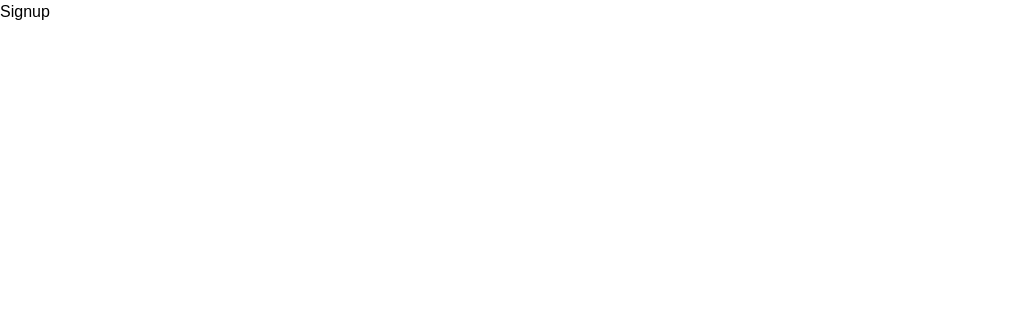
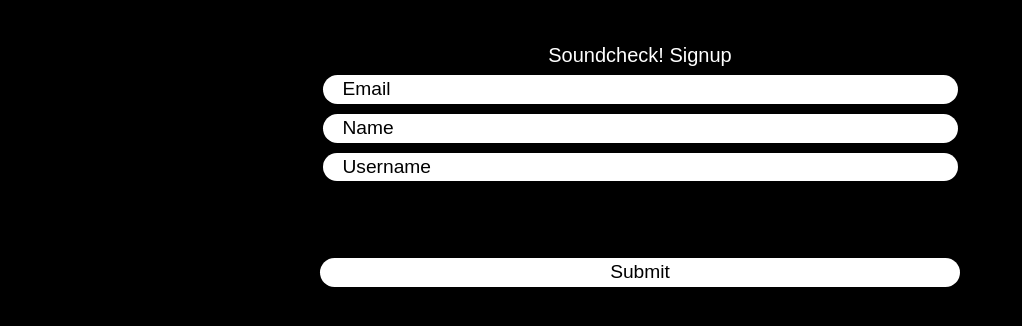
Before and after one commit to sakinkirti/soundcheck, a React (Create React App) app in the folder frontend/: page /signup in a window 1280 px wide. Shown: the top 326 px of the page, without its empty margins (0-1022 px from the left). Built offline with nearby package versions, Linux system fonts and the light colour scheme; a web font is replaced by a local one.

Commit message:
signup page

```diff
--- a/frontend/package.json
+++ b/frontend/package.json
@@ -6,13 +6,15 @@
     "@testing-library/jest-dom": "^5.16.5",
     "@testing-library/react": "^13.4.0",
     "@testing-library/user-event": "^13.5.0",
+    "formik": "^2.2.9",
     "react": "^18.2.0",
     "react-dom": "^18.2.0",
     "react-icons": "^4.7.1",
     "react-router-dom": "^6.8.1",
     "react-scripts": "5.0.1",
     "styled-components": "^5.3.6",
-    "web-vitals": "^2.1.4"
+    "web-vitals": "^2.1.4",
+    "yup": "^1.0.0"
   },
   "scripts": {
     "start": "react-scripts start",
--- /dev/null
+++ b/frontend/src/components/Button.jsx
@@ -0,0 +1,37 @@
+import React from 'react'
+import styled from 'styled-components'
+
+const StyledButton = styled.button`
+  width: 50%;
+  outline: none;
+  border-radius: 2rem;
+  font-size: 1.2rem;
+  color: black;
+  font-weight: 400;
+  background-color: white;
+  border: none;
+  transition: all .2s;
+
+  &:hover {
+    transform: translateY(-3px);
+  }
+
+  &:active {
+    transform: translateY(2px);
+  }
+
+  &:disabled {
+    cursor: not-allowed;
+    background-color: #333;
+  }
+`;
+
+const Button = ({children, disabled, ...rest}) => {
+  return (
+    <StyledButton disabled={disabled} {...rest}>
+      {children}
+    </StyledButton>
+  )
+}
+
+export default Button
--- /dev/null
+++ b/frontend/src/components/SignupForm.jsx
@@ -0,0 +1,53 @@
+import { Formik, Form, Field } from 'formik'
+import React from 'react'
+import TextField from './TextField'
+import * as Yup from 'yup'
+import Button from './Button'
+
+
+const SignupForm = ({signUp}) => {
+
+  const signupSchema = Yup.object().shape({
+    name: Yup.string()
+      .required('Name is required.')
+      .min(2, 'Too short.')
+      .max(30, 'Too long.'),
+    username: Yup.string()
+      .required('Username is required.')
+      .min(2, 'Too short.')
+      .max(30, 'Too long.'),
+    email: Yup.string()
+      .email('Invalid email.')
+      .required('Email is required.'),
+  })
+
+  return (
+    <Formik
+      initialValues={{
+        email: '',
+        name: '',
+        username: '',
+      }}
+      validationSchema={signupSchema}
+      onSubmit={(values, { setSubmitting }) => {
+        console.log(values);
+        signUp(values);
+        setSubmitting(false);
+      }}
+    >
+      {({isSubmitting, isValid}) => (
+        <div style={{textAlign: 'center', paddingBottom:'20px'}}>
+          <Form>
+            <Field type='email' name='email' placeholder='Email' component={TextField}/>
+            <Field type='name' name='name' placeholder='Name' component={TextField}/>
+            <Field type='username' name='username' placeholder='Username' component={TextField}/>
+            <Button button={!isValid} type='submit'>Submit</Button>
+          </Form>
+        </div>
+      )}
+    </Formik>
+
+  )
+}
+
+export default SignupForm
--- /dev/null
+++ b/frontend/src/components/TextField.jsx
@@ -0,0 +1,56 @@
+import React from 'react'
+import styled from 'styled-components'
+
+const InputWrapper = styled.div`
+  width: 100%;
+  display: flex;
+  padding: 5px;
+  flex-direction: column;
+  position: relative;
+  align-items: center;
+
+  &:last-of-type {
+    margin-bottom: 4.5rem;
+  }
+`;
+
+const StyledInput = styled.input`
+  /* padding: 1rem 2rem; */
+  background-color: white;
+  width: 50%;
+  border: none;
+  color: black;
+  font-weight: 400;
+  border-radius: 2rem;
+  font-size: 1.2rem;
+  padding-left: 10px;
+
+  &::placeholder {
+    color: black;
+    padding-left: 10px;
+  }
+`;
+
+const Error = styled.div`
+  color: red;
+  visibility: ${({show}) => show ? 'visible' : 'hidden'};
+  opacity: ${({show}) => show ? '1' : '0'};
+  transform: translateY(${({show}) => show ? '20px' : '10px'});
+  transition: all 0.1s;
+  position: relative;
+  bottom: 15px;
+  left: 0;
+  font-weight: 400;
+  font-size: 10px;
+`
+
+const TextField = ({ field, form: { touched, errors }, ...props }) => {
+  return (
+    <InputWrapper>
+      <StyledInput {...field} {...props} />
+      <Error show={errors[field.name] && touched[field.name]}>{errors[field.name]}</Error>
+    </InputWrapper>
+  )
+}
+
+export default TextField
--- a/frontend/src/pages/Signup.jsx
+++ b/frontend/src/pages/Signup.jsx
@@ -1,8 +1,14 @@
 import React from 'react'
+import './signup.css'
+import SignupForm from '../components/SignupForm'
+
 
 const Signup = () => {
   return (
-    <div>Signup</div>
+    <div className='container'>
+      <h1 style={{fontSize:'20px', paddingTop:'40px'}} className='title'>Soundcheck! Signup</h1>
+      <SignupForm/>
+    </div>
   )
 }
 
--- /dev/null
+++ b/frontend/src/pages/signup.css
@@ -0,0 +1,4 @@
+.container {
+  background-color: black;
+  height: 100vh;
+}
```
Also changed, not shown: 1 other file (tests, documents, lock files or other folders).
